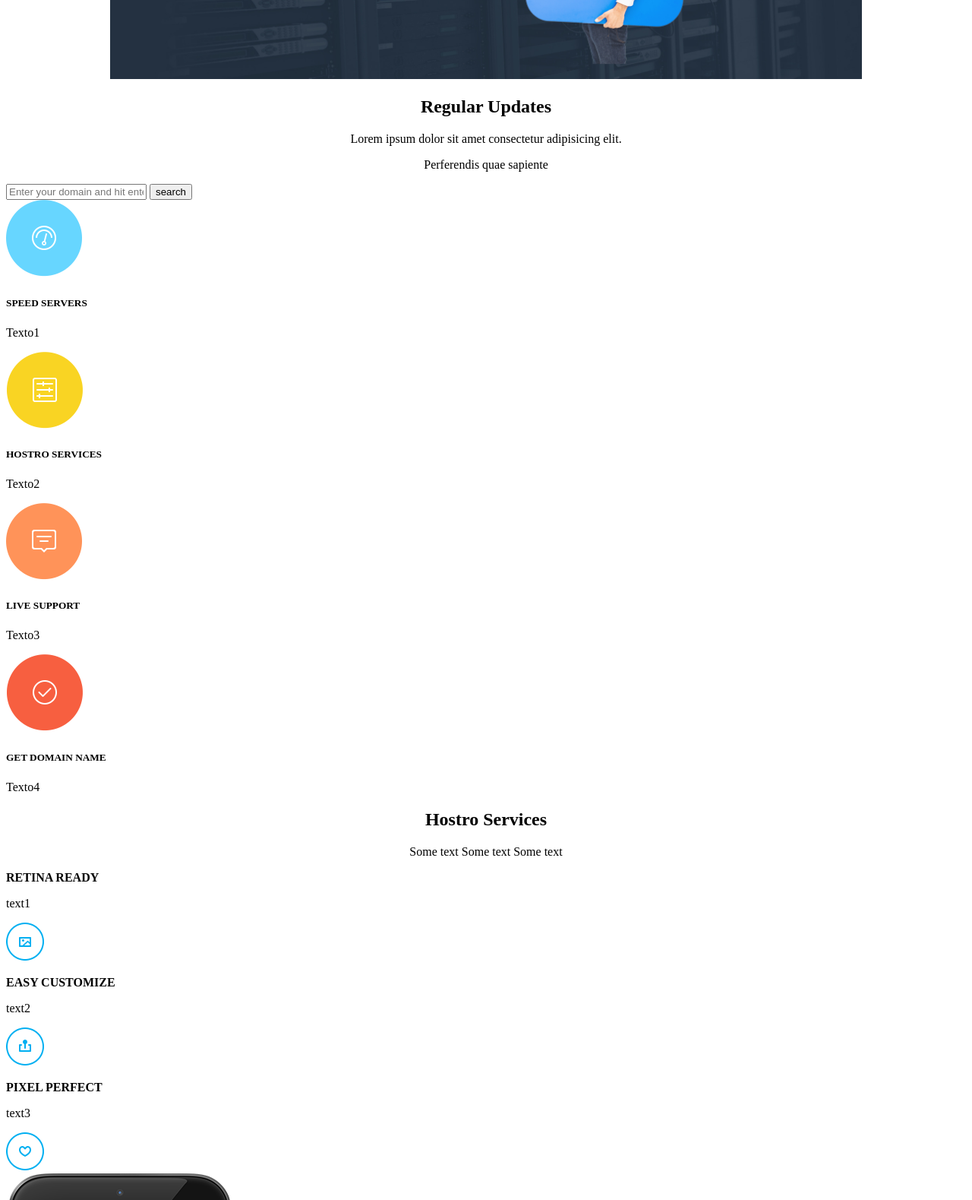
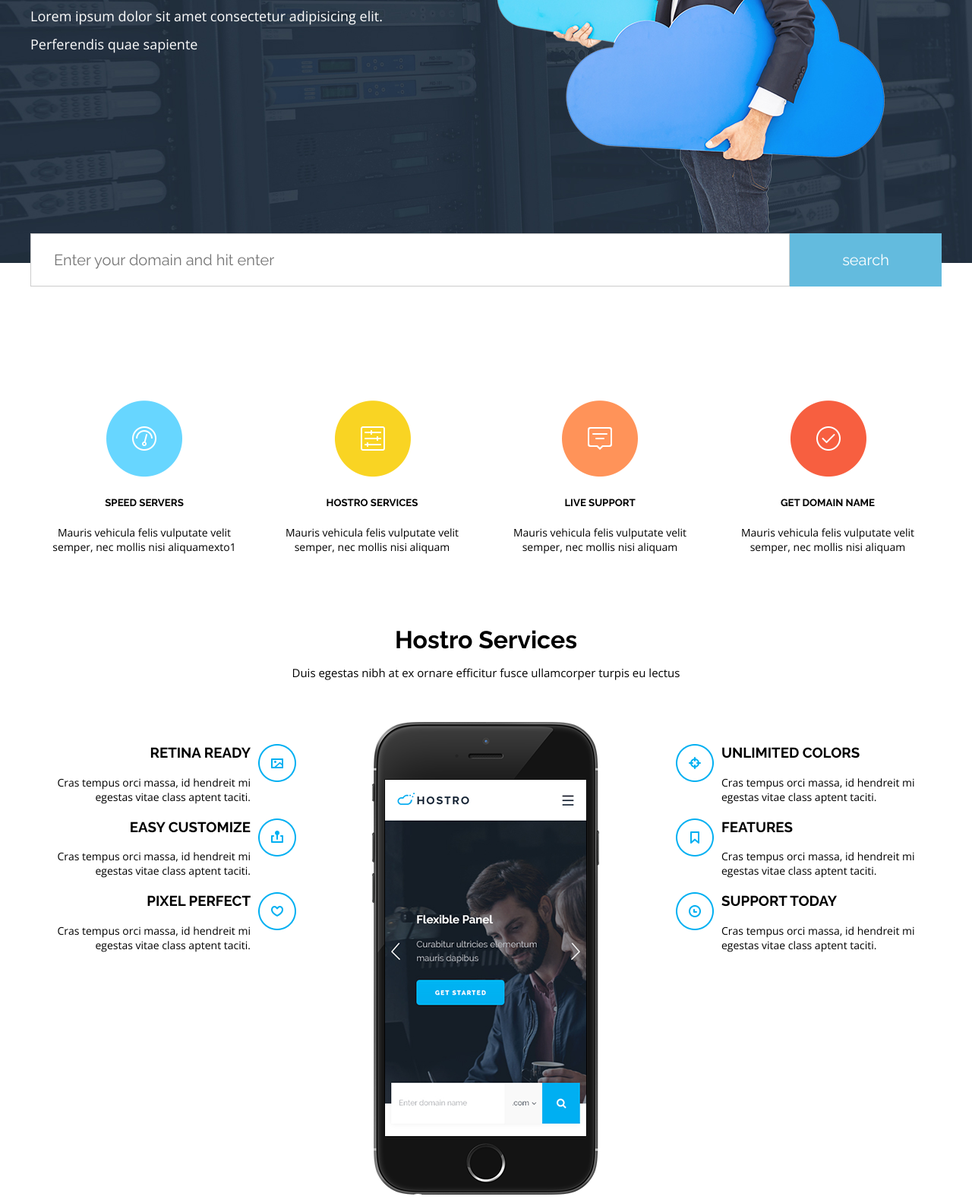
Before and after one commit to romivespasiano/TP2, a plain HTML site: page index.html in a window 1280 px wide. Shown: the part 342-1921 px from the top of the page at 76% size. Drawn offline with nearby package versions, Linux system fonts and the light colour scheme.

Commit message:
T4 modificaciones tp

```diff
--- /dev/null
+++ b/css/styles.css
@@ -0,0 +1,308 @@
+@import url(https://fonts.googleapis.com/css?family=Raleway:400,200,700);
+/*font-family: 'Raleway', sans-serif;*/
+
+@import url(https://fonts.googleapis.com/css?family=Open+Sans:400,700);
+/*font-family: 'Open Sans', sans-serif;*/
+/*selector universal */
+*{box-sizing: border-box;} /*sirve para relleno y borde*/
+
+body{
+	font-family: 'Raleway', sans-serif;
+	margin: 0;
+	padding: 0;
+}
+a{
+	text-decoration: none;
+}
+ul{
+	list-style: none;
+	margin: 0;
+	padding: 0;
+	/*list-style: upper-alpha; cambia por letras mayusculas
+	  list-style: upper-roman; cambia por numeros romanos
+	  list-style: upper-latin;  cambia por letras latinas
+	  list-style: url(...foto.png) se pueden vincular imagenes
+	  list-style: disc; viñeta puntito
+	  list-style: circle;
+	  list-style: square;
+	*/
+}
+header{
+	z-index: 20000px;
+	background-color: #fff;
+	position: fixed;
+	width: 1200px;
+	top:0;
+	right: 0;
+	left: 0;
+	/* box-sizing: border-box;  la caja va a tener 1200 de ancho */
+	/*min-width: ;
+	min-height: 100px;----minimo posible
+	max-height: ; ----Maximo posible
+	max-width: ;
+	RELLENOS*/
+
+	padding-top:; /*Costado superior de la caja, el contenido no va a tocar */
+	padding-right: ;  /*Costado lateral derecho hacia dentro */
+	padding-bottom: ;
+	padding-left: ;
+
+	/*SHort hand*/
+	padding: 15px ; /*igual para todos los costados*/
+	/* padding: 40px 10px; 1ero arriba y abajo, derecha e izquierda*/
+	/* padding: 40px 10px 5px;  1er arriba, 2do derecha y tercero abajo*/
+	/*padding: 40px 10px 5px 40px;  1er arriba, 2do derecha 3ro abajo y 4to izquierda*/
+	/*border-top: solid width 3px #000;*/
+	/*border: solid 10px #000;*/
+	/* solid / dotted / dashed / double diferentes tipos de lineas*/
+	/* MARGENES: Generar distancia*/
+	margin: 0 auto; /*auto es el elemento que define el margen a la mitad y lo centra*/
+	/* margin-left:20px ;
+	margin-top: 50px;
+	margin-right: ;
+	margin-bottom: 20px;*/
+
+}
+.cleaner{
+	clear: both;
+}
+nav{
+	/*background-color: yellow;*/
+	float: right; /* lo mandan a la derecha del elemento padre*/
+
+}
+nav li{
+	display: inline-block; /* Dejo los elementos uno al lado del otro*/
+	margin-left: 15px;
+}
+
+nav a{
+	color:#333;
+}
+.contenedorinicial{
+	background-color:;
+	background: url(../images/indexbanner-bg3.jpg) no-repeat center top scroll;
+	background-position: center top;
+	background-repeat: no-repeat;
+	background-attachment: scroll;
+	min-height: 500px;
+	/*background-color: #000;  fondo de color*/
+}
+.wrapper{
+	width: 1200px;
+	/*background-color: rgba(255, 0,0,0.5);*/
+	margin: auto;
+}
+.main-title{
+	color: #fff;
+	font-size: 40px;
+	/*margin-top: 280px;
+	margin-bottom: 0;*/
+	margin: 280px 0 0;
+	display: inline-block;
+}
+/*Selector de hermano adyacente
+Da estilo a un elemento que se encuentre inmediatamente despues de otro, siempre
+y cuando sean hermanos*/
+.main-title + p{
+	color:#fff;
+	font-size: 18px;
+	width: 550px;
+	line-height: 37px;
+}
+.cuatroelementos {
+	margin-top: 150px;
+
+}
+.cuatroelementos article{
+	text-align: center;
+	width: 300px;
+	float: left;
+	padding: 0 25px;
+	/*background-color: yellow;*/
+}
+.cuatroelementos article img{
+	transition: transform 250ms ease-in;
+	-webkit-transition: transform 250ms ease-in;
+
+}
+.cuatroelementos article:hover img{
+	transform: rotate(360deg) scale(1.2);
+	-ms-trasform: rotate(360deg) scale(1.2);
+	-webkit-transform: rotate(360deg) scale(1.2);
+	box-shadow: 0 0 12px #666;
+	border-radius: 50px;
+}
+/* PSEUDO CLASE :HOVER;
+.cuatroelementos article:hover{
+	background-color: #333;
+}*/
+.buscador{
+	background-color: yellow;
+	position: relative;/*Permite decir que el elemento absoluto se posiciona en base a esa caja y no el body*/
+	margin-top: 230px;
+}
+.buscador input[type=text]{
+	width: calc(100% - 200px);
+	height: 70px;
+	border:solid 1px #ccc;
+	font-family: inherit;
+	font-size: 20px;
+	padding: 0 30px;
+	/*padding: 0 210px 0 30px;*/
+	} /*selector le da estilo a input [type=text]*/
+	.buscador input[type=submit]{
+		width: 200px;
+		height: 70px;
+		background-color: #63bbde;
+		color: #fff;
+		font-size: 20px;
+		font-family: inherit;
+		border: none;
+		position: absolute; /*Se ubica en una capa por encima de otro elemento. Un solo elemento Siempre toma el costado del body
+		propiedades: top / right /left/ buttom*/
+		top:0;
+		right: 0;
+	}
+.subtitle{
+	text-align: center;
+	font-size: 32px;
+	margin:80px 0 10px;
+}
+/*selector de hermano adyacente*/
+.subtitle + p{
+	text-align: center;
+	font-size: 15px;
+
+}
+.caracteristicas{
+	/*background-color: red;*/
+	float:left;
+	width: 350px;
+	padding: 50px 0px;
+}
+.caract-izq article{
+	position: relative;
+	/*background-color: yellow;*/
+	text-align: right;
+	padding-right: 60px;
+
+}
+.caract-izq article img{
+	position: absolute;
+	right: 0;
+	top:0;
+}
+
+.caract-der article{
+	position: relative;
+	/*background-color: green;*/
+	padding-left: 60px;
+
+}
+.caract-der article img{
+	position: absolute;
+	left: 0;
+	top:0;
+
+}
+.imagen-mitad{
+	width: 300px;
+	float: left;
+	margin: 40px 100px;
+}
+.contenedordos{
+	background-color:;
+	background: url(../images/pricing-bg.jpg) no-repeat center top scroll;
+	background-position: center;
+	background-repeat: no-repeat;
+	background-attachment: scroll;
+	min-height: 500px;
+	/*background-color: #000;  fondo de color*/
+}
+.subtitledos{
+	text-align: center;
+	font-size: 32px;
+	margin:220px 0 10px;
+	padding-top: 600px;
+}
+/*selector de hermano adyacente*/
+.subtitledos + p{
+	text-align: center;
+	font-size: 15px;
+
+}
+.advertising{
+	background-color: #233141;
+	height: 100px;
+	text-align: center;
+	font-size: 20px;
+	font-color:#fff;
+	padding-top: 40px;
+}
+.advertising span{
+	color: #00adf0;
+}
+.advertising a{
+	color: #fff;
+}
+.footer{
+	background-color: #151d26;
+	height: 100px;
+	padding: 30px;
+}
+.footer nav{
+	background-color: #151d26;
+	float: right;
+	margin-right: 150px;
+	font-size: 12px;
+
+}
+.footer nav ul{
+	list-style: none;
+	margin: 0;
+	padding: 0;
+}
+.footer nav li{
+	display: inline-block; /* Dejo los elementos uno al lado del otro*/
+	margin-left: 25px;
+}
+
+.footer nav a{
+	color:#fff;
+}
+.footer p{
+	color: #fff;
+	margin-left: 150px;
+}
+
+p{
+	font-size: 14px;
+	font-family: 'Open Sans', sans-serif;
+	/* Unidades de medida
+	 -px (medida absoluta)
+	 -em (relativa) En funcion del elemento padre
+	 */
+	 color: ;
+	 /* Se puede escribir el color el ingles o en hexadecimal
+	 hexadecimal
+	 NAME=OLIVE
+	 RGB(255,0,0)
+	 rgba(255,0,0,5)Definir un color pero agregando el color alfa, es decir transparencia
+	 Textos de color transparentados
+	 */
+	 font-weight: normal; /*Bold/ Le saca la negrita a los textos que la tienen por ejemplo h1, etc**/
+}
+
+h1{
+	/*font-weight: normal;*/
+	font-style:; /*Forzar el texto para ponerlo en oblicua cuando la familia de texto no lo tiene*/
+	text-align: left; /*left - right - center - justify   -----> no conviene para dispositivos moviles*/
+	/*text-transform: uppercase; uppercase--> mayusculas
+	none - uppercase - lowercase - capitalize  Evita redigitalizar los textos*/
+	text-decoration: none; /*Permite sacar los subrayados a los links
+	none - underline - overline - line-through ---> tacha el texto*/
+	letter-spacing: ; /*Interletrado*/
+	word-spacing:; /*interpalabras*/
+	line-height: ; /*Interlineado valor default 6px*/
+}
--- a/index.html
+++ b/index.html
@@ -3,6 +3,7 @@
 <head>
 	<meta charset="UTF-8">
 	<title>Trabajo Practico 2</title>
+	<link rel="stylesheet" href="css/styles.css">
 </head>
 <body>
 <!-- Top -->
@@ -18,89 +19,99 @@
 				</li>
 				</ul>
 			</nav>
+			<div class="cleaner"></div> <!--barra de contencion del nav. cumple la funcion de contener el nav para que no caiga de la caja -->
 	</header>
-	<main>
-		<section align="center">
-			<img src="images/indexbanner-bg3.jpg" alt="imagen principal" width="990px">
-			<h1>Regular Updates</h1>
-			<p>Lorem ipsum dolor sit amet consectetur adipisicing elit.</p>
-			<p>Perferendis quae sapiente</p>
-		</section>
-		<section>
-			<form action="search">
+
+		<section class="contenedorinicial">
+			<article class="wrapper">
+					<h1 class="main-title">Regular Updates</h1>
+					<p>Lorem ipsum dolor sit amet consectetur adipisicing elit.
+					Perferendis quae sapiente</p>
+					<form class="buscador">
 	               		 <input type="text" placeholder= "Enter your domain and hit enter">
 	               		 <input type="submit" value="search">
 	           		 </form>
-		</section>
+
 				<!--seccion cuatro elementos-->
-		<section>
+				<section class="cuatroelementos">
 					<article>
 						<img src="images/wid1.png" alt="Speed Servers">
 						<h5>SPEED SERVERS</h5>
-				<p>Texto1</p>
+						<p>Mauris vehicula felis vulputate velit semper, nec mollis nisi aliquamexto1</p>
 					</article>
 					<article>
 						<img src="images/wid2.png" alt="Hostro Services">
 						<h5>HOSTRO SERVICES</h5>
-				<p>Texto2</p>
+						<p>Mauris vehicula felis vulputate velit semper, nec mollis nisi aliquam</p>
 					</article>
 					<article>
 						<img src="images/wid3.png" alt="Live Support">
 						<h5>LIVE SUPPORT</h5>
-				<p>Texto3</p>
+						<p>Mauris vehicula felis vulputate velit semper, nec mollis nisi aliquam</p>
 					</article>
 					<article>
 						<img src="images/wid4.png" alt="Get Domain Name">
 						<h5>GET DOMAIN NAME</h5>
-				<p>Texto4</p>
+						<p>Mauris vehicula felis vulputate velit semper, nec mollis nisi aliquam</p>
 					</article>
+					<div class="cleaner"></div>
 				</section>
-	</main>
+
 				<!--Seccion imagen celular-->
 				<section>
 					<article align="center">
-				<h2>Hostro Services</h2>
-				<p>Some text Some text Some text</p>
+						<h2 class="subtitle">Hostro Services</h2>
+						<p>Duis egestas nibh at ex ornare efficitur fusce ullamcorper turpis eu lectus</p>
 					</article>
+				<section class="caracteristicas caract-izq">
 					<article>
-				<p><strong>RETINA READY</strong></p>
-				<p>text1</p>
+						<h3><strong>RETINA READY</strong></h3>
+						<p>Cras tempus orci massa, id hendreit mi
+egestas vitae class aptent taciti.</p>
 						<img src="images/ser1.png">
 					</article>
 					<article>
-				<p><strong>EASY CUSTOMIZE</strong></p>
-				<p>text2</p>
+						<h3><strong>EASY CUSTOMIZE</strong></h3>
+						<p>Cras tempus orci massa, id hendreit mi
+egestas vitae class aptent taciti.</p>
 						<img src="images/ser2.png">
 					</article>
 					<article>
-				<p><strong>PIXEL PERFECT</strong></p>
-				<p>text3</p>
+						<h3><strong>PIXEL PERFECT</strong></h3>
+						<p>Cras tempus orci massa, id hendreit mi
+egestas vitae class aptent taciti.</p>
 						<img src="images/ser3.png">
 					</article>
+				</section>
+				<figure class="imagen-mitad"><!--Figure contiene imagenes-->
+					<img src="images/iphone2.png" alt="Iphone">
+				</figure>
+				<section class="caracteristicas caract-der">
 					<article>
-					<img src="images/iphone2.png" alt="Iphone">
-			</article>
-			<article>
-				<p><strong>UNLIMITED COLORS</strong></p>
-				<p>text4</p>
+						<h3><strong>UNLIMITED COLORS</strong></h3>
+						<p>Cras tempus orci massa, id hendreit mi
+egestas vitae class aptent taciti.</p>
 						<img src="images/ser4.png">
 					</article>
 					<article>
-				<p><strong>FEATURES</strong></p>
-				<p>text5</p>
+						<h3><strong>FEATURES</strong></h3>
+						<p>Cras tempus orci massa, id hendreit mi
+egestas vitae class aptent taciti.</p>
 						<img src="images/ser5.png">
 					</article>
 					<article>
-				<p><strong>SUPPORT TODAY</strong></p>
-				<p>text6</p>
+						<h3><strong>SUPPORT TODAY</strong></h3>
+						<p>Cras tempus orci massa, id hendreit mi
+egestas vitae class aptent taciti.</p>
 						<img src="images/ser6.png">
 					</article>
+					<div class="clear"></div>
+				</section>
 		</section>
 		<!--Seccion 4 cajas-->
-		<section>
+		<section class="contenedordos">
 			<article align="center">
-				<img src="images/pricing-bg.jpg" width="990px" alt="Pricing Tables">
-				<h2>Pricing Tables</h2>
+				<h2 class="subtitledos">Pricing Tables</h2>
 				<p>Some text Some text Some text</p>
 			</article>
 			<article>
@@ -141,16 +152,16 @@
 			</article>
 		</section>
 		<!--seccion hosting-->
-		<section>
-			<article>
-					<a href="" target="new"> Hosting use 500,000 happy customers. Whant to see services?</a>
-			</article>
+		<section class="advertising">
+					<a href="" target="new"> Hosting use <span>500,000</span> happy customers. Whant to see services?</a>
 		</section>
 		<!--Footer-->
-	<footer>
-		<p>2015 Hostro. All right reserved.</p>>
+	<footer class="footer">
+		<p></p>
 		<nav>
 			<ul>
+			<li style="color: #fff; padding-right: 560px; font-size: 12px">2015 Hostro. All right reserved.
+			</li>
 			<li>
 			<a href="">Home</a>
 			</li>
@@ -160,6 +171,6 @@
 			</ul>
 		</nav>
 	</footer>
-
+ </article>
 </body>
 </html>
```
Lines whose indentation alone changed are shown as unchanged.
